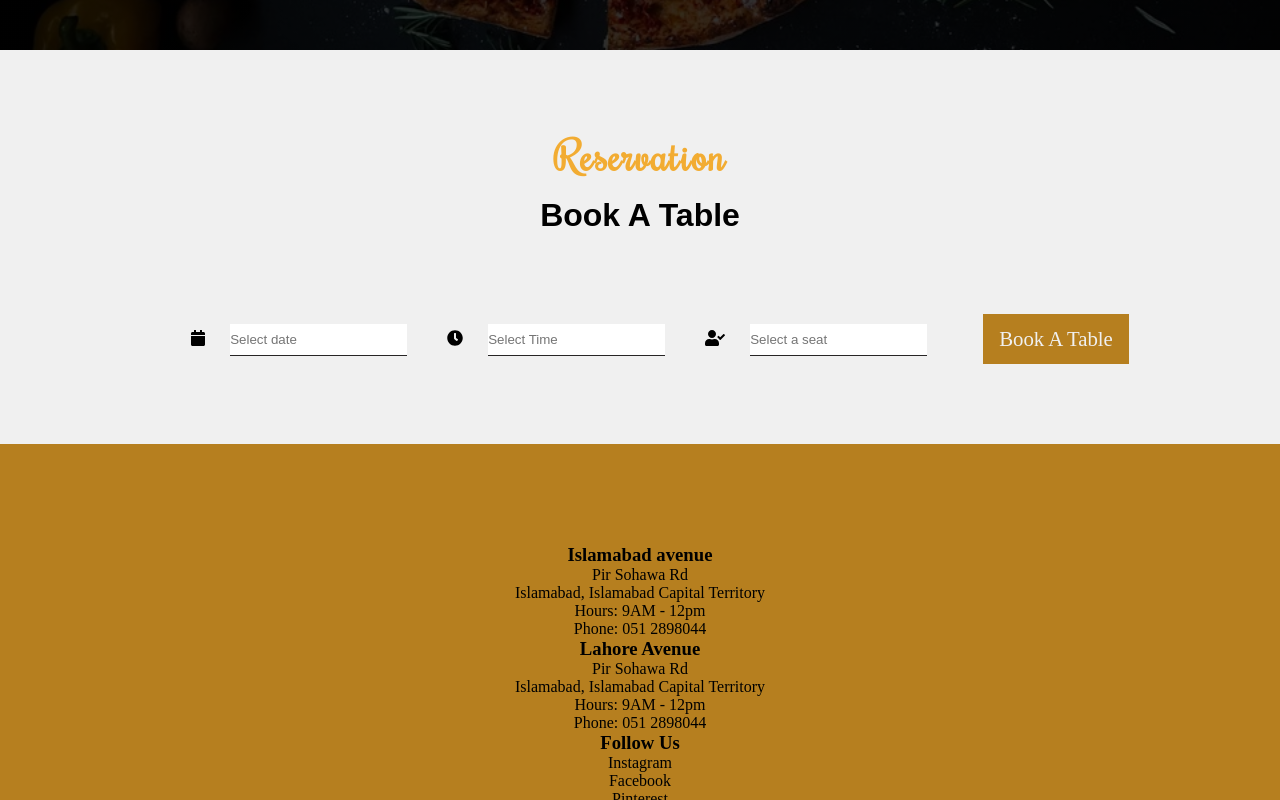
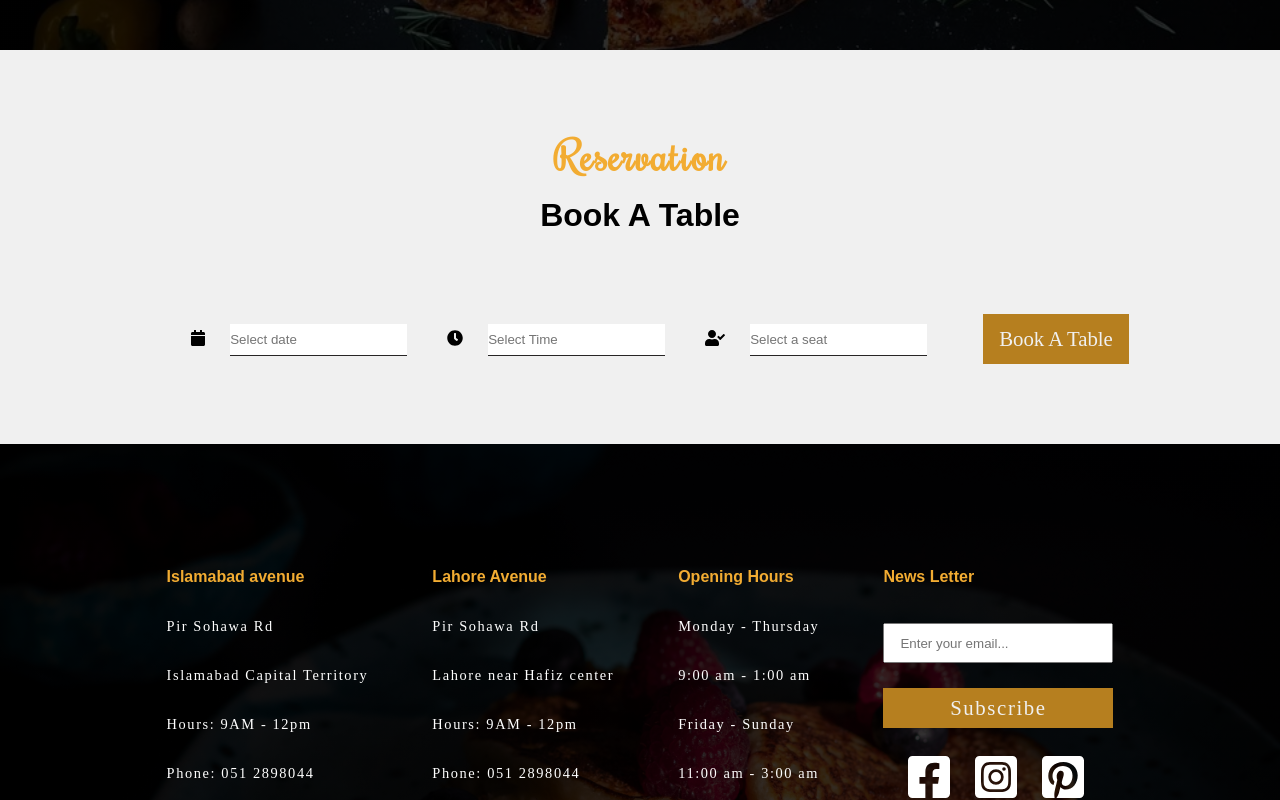
Before and after one commit to mayowDev/restuarent-website, a React (Create React App) app: page / in a window 1280 px wide. Shown: the part 4071-4871 px from the top of the page. Built offline with nearby package versions, Linux system fonts and the light colour scheme; a web font is replaced by a local one.

Commit message:
complete footer section

```diff
--- a/src/App.js
+++ b/src/App.js
@@ -1,6 +1,6 @@
 import React from "react";
 import { library } from '@fortawesome/fontawesome-svg-core'
-import { fab } from '@fortawesome/free-brands-svg-icons'
+import { fab, faFacebook, faInstagram, faTwitter, faPinterest } from '@fortawesome/free-brands-svg-icons'
 import {
   faCalendar, faBirthdayCake, faUtensils, faHamburger, faSearch,
   faShoppingBag, faIceCream, faFish , faClock, faUserCheck
@@ -16,7 +16,8 @@
 
 library.add(
   fab, faIceCream, faFish, faShoppingBag, faClock, faUserCheck,
-  faSearch, faBirthdayCake, faUtensils, faHamburger,faCalendar)
+  faSearch, faBirthdayCake, faUtensils, faHamburger,faCalendar,
+  faFacebook, faInstagram, faTwitter, faPinterest)
 
 function App() {
   return (
--- a/src/components/Footer.js
+++ b/src/components/Footer.js
@@ -12,24 +12,42 @@
             <div className="footer-col">
                 <h3 className="footer-title">Islamabad avenue</h3>
                 <p className="footer-text">Pir Sohawa Rd</p>
-                <p className="footer-text">Islamabad, Islamabad Capital Territory</p>
+                <p className="footer-text">Islamabad Capital Territory</p>
                 <p className="footer-text">Hours: 9AM - 12pm</p>
                 <p className="footer-text">Phone: 051 2898044</p>
             </div>
             <div className="footer-col">
                 <h3 className="footer-title">Lahore Avenue</h3>
                 <p className="footer-text">Pir Sohawa Rd</p>
-                <p className="footer-text">Islamabad, Islamabad Capital Territory</p>
+                <p className="footer-text">Lahore near Hafiz center</p>
                 <p className="footer-text">Hours: 9AM - 12pm</p>
                 <p className="footer-text">Phone: 051 2898044</p>
             </div>
             <div className="footer-col">
+                <h3 className="footer-title">Opening Hours</h3>
+                <p className="footer-text">Monday - Thursday</p>
+                <p className="footer-text">9:00 am - 1:00 am</p>
+                <p className="footer-text">Friday - Sunday </p>
+                <p className="footer-text">11:00 am - 3:00 am</p>
+            </div>
+            <div className="footer-col">
+                <h3 className="footer-title">News Letter</h3>
+                <input placeholder="Enter your email..." type="email" className="footer-email"/>
+                <a className="footer-subscribe-btn">Subscribe</a>
+                <FontAwesomeIcon icon={['fab', 'facebook-square']} className="social-media" />
+                <FontAwesomeIcon icon={['fab', 'instagram-square']} className="social-media"/>
+                <FontAwesomeIcon icon={['fab', 'pinterest-square']} className="social-media"/>
+
+                <FontAwesomeIcon icon="twitter" className="social-media"/>
+
+            </div>
+            {/* <div className="footer-col">
                 <h3 className="footer-title">Follow Us</h3>
                 <p className="footer-text">Instagram</p>
                 <p className="footer-text">Facebook</p>
                 <p className="footer-text">Pinterest</p>
                 <p className="footer-text">Twitter</p>
-            </div>
+            </div> */}
         </div>
 
     </footer>
--- a/src/css/Booking.css
+++ b/src/css/Booking.css
@@ -55,7 +55,7 @@
 }
 
 .submit-booking{
-    background:#b67f1f;;
+    background:#b67f1f;
     color: #f0f0f0;
     text-decoration: none;
     font-size: 1.3rem;
--- a/src/css/Footer.css
+++ b/src/css/Footer.css
@@ -6,10 +6,85 @@
 
 footer{
     padding: 100px;
-    /* background: linear-gradient(rgba(0, 0, 0, 1), rgba(0, 0, 0, 1)),
-    url("../img/lahore.jpg");
+    background: linear-gradient(rgba(0, 0, 0, 0.8), rgba(0, 0, 0, 0.8)),
+    url("../img/footer.jpg");
     background-size: cover;
-    background-position: center; */
+    background-position: center;
+    /* background:#b67f1f; */
+    /* text-align: center; */
+    color: white;
+}
+
+.footer-row{
+    display: flex;
+    justify-content: center;
+    flex-wrap: wrap;
+}
+
+.footer-col{
+    margin: 1.5rem 2rem;
+}
+
+.footer-title{
+    font-family: "Oswold", sans-serif;
+    color: #f2ac32;
+    margin-bottom: 2rem;
+    font-weight: 400px;
+    font-size: 1rem;
+}
+
+.footer-text{
+    margin-bottom: 2rem;
+    font-size: 0.9rem;
+    letter-spacing: 0.1rem;
+}
+
+.footer-email{
+    margin-top: 5px;
+    height: 40px;
+    width: 230px;
+    padding: 10px 15px;
+    outline: none;
+}
+
+.footer-subscribe-btn{
+    display: flex;
+    justify-content: center;
+    flex-wrap: wrap;
+    height: 40px;
+    line-height: 40px;
+    margin-top: 25px;
+    margin-bottom: 25px;
+    outline-width: 0;
     background:#b67f1f;
-    text-align: center;
+    color: #f0f0f0;
+    text-decoration: none;
+    transition: all 0.3s ease-in-out;
+    font-size: 1.3rem;
+    letter-spacing: 0.1rem;
+    /* padding: 1rem; */
+
 }
+
+
+.footer-subscribe-btn:hover {
+    background-color: #f2ac32;
+    cursor: pointer;
+}
+
+
+.social-media{
+    /* display: flex; */
+    /* justify-content: center; */
+    width: 100%;
+    font-size: 3rem;
+    margin-left: 25px;
+    cursor: pointer;
+    /* border: 1px solid white; */
+  }
+
+
+.social-media:hover{
+    color:#b67f1f;
+    transition: all 0.3s ease-in-out;
+}
--- a/src/css/Menu.css
+++ b/src/css/Menu.css
@@ -81,7 +81,7 @@
 
 .col-large-one,
 .col-large-three{
-  background-color: #f2ac32;
+  background-color:#b67f1f;
   color: aliceblue;
   justify-content: center;
 }
--- a/src/css/Prices.css
+++ b/src/css/Prices.css
@@ -73,7 +73,10 @@
 }
 
 .food-button:hover{
-    background-color: rgba(255, 255, 255, 0.8);
-    color: #000;
+    background-color:#b67f1f;
+    /* background-color: rgba(255, 255, 255, 0.8); */
+    color: white;
     padding: 0.8rem 1.5rem;
+    border: none;
+    font-size: 1rem;
 }
```
Also changed, not shown: src/img/footer.jpg (renamed from src/img/catalin-pateo-JemmivnWDhE-unsplash.jpg).
